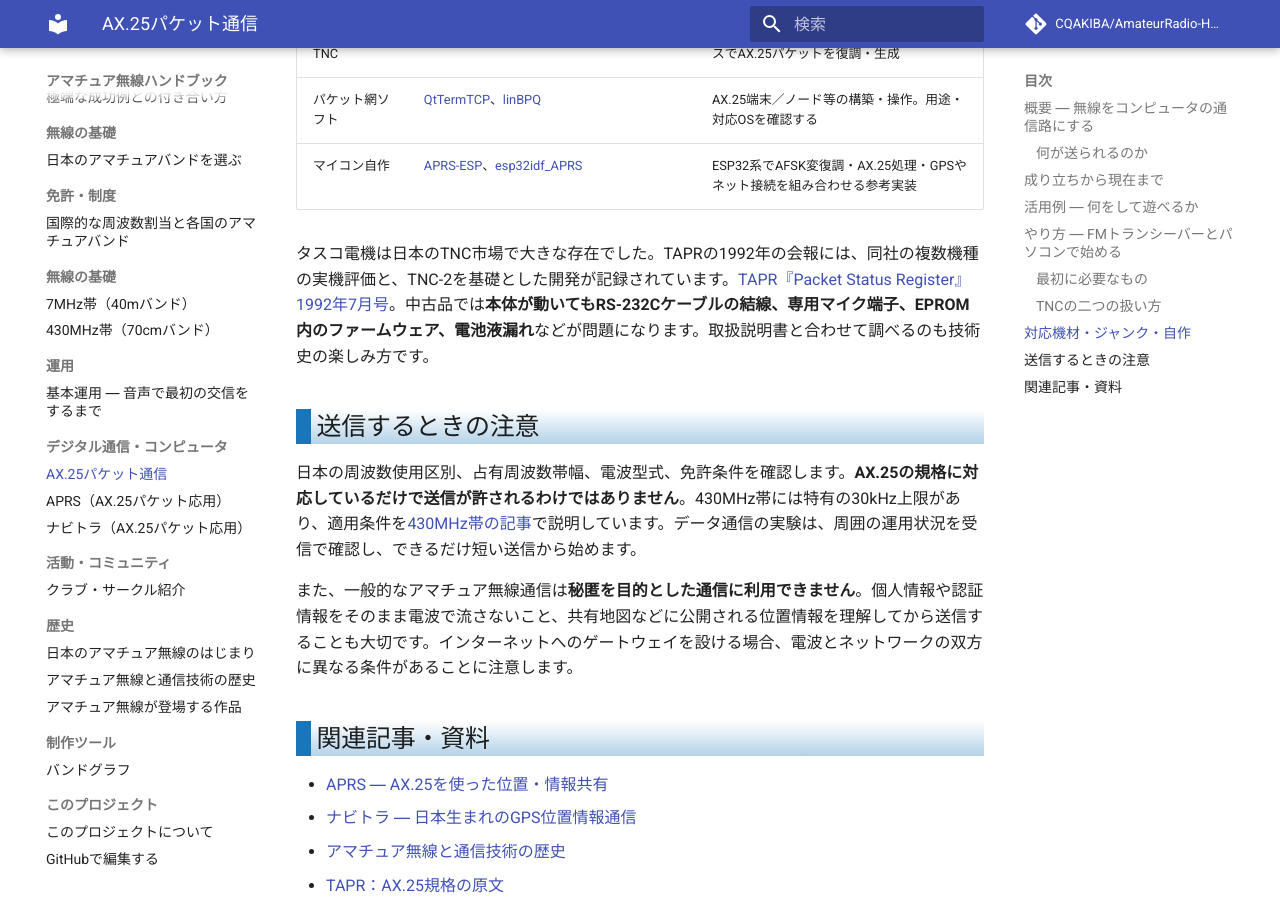
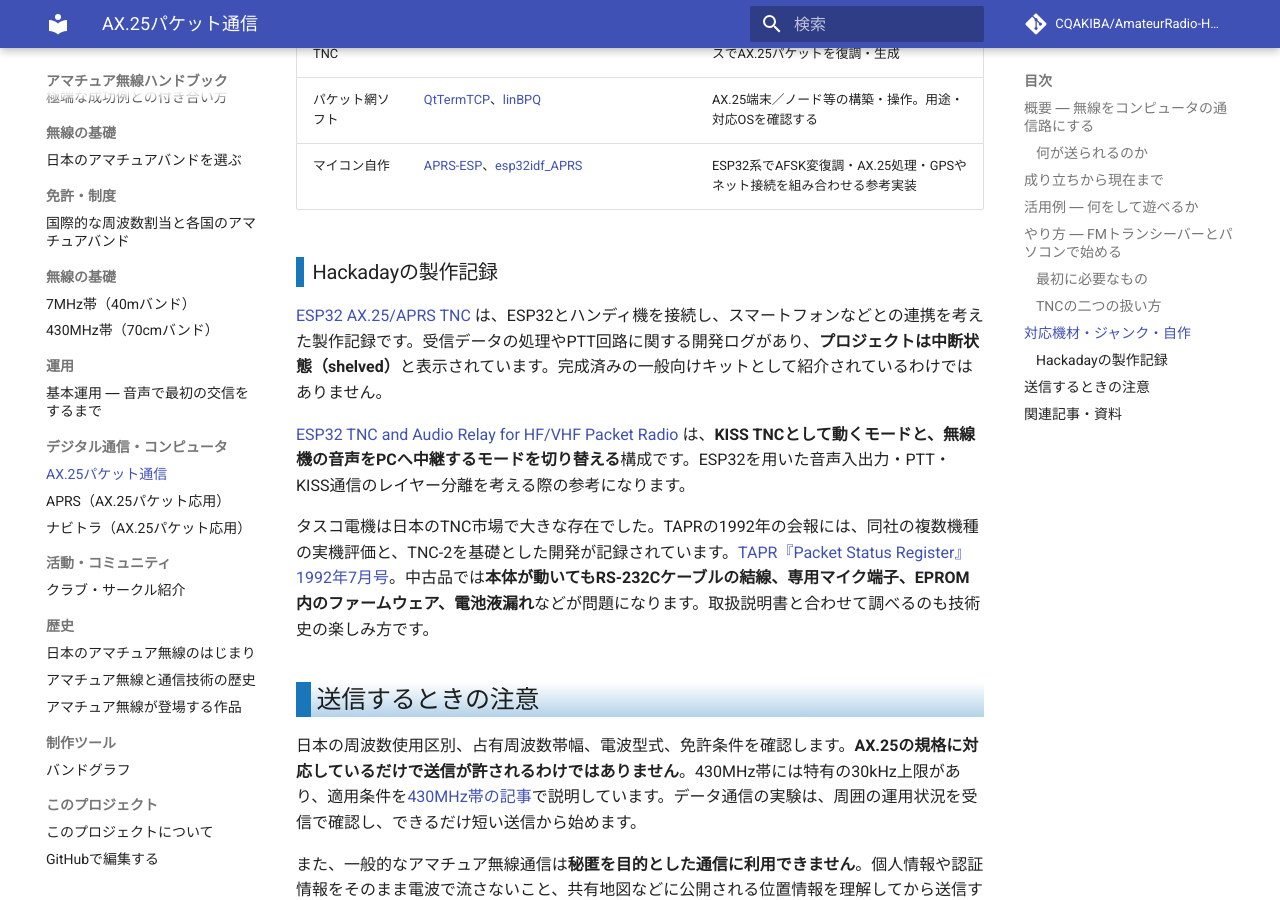
Before and after one commit to CQAKIBA/AmateurRadio-Handbook, an MkDocs documentation site: the page built from docs/07_デジタル通信・コンピュータ/AX25パケット.md, in a window 1280 px wide and 900 px high, scrolled down 4420 px. Built offline with MkDocs 1.6.1 and Material for MkDocs 9.7.7, drawn with Linux system fonts in a browser that asks for light colours; comment, search, counter and statistics services are not loaded.

Commit message:
docs: AX.25にHackadayのESP32 TNC製作例を追加

```diff
--- a/docs/07_デジタル通信・コンピュータ/AX25パケット.md
+++ b/docs/07_デジタル通信・コンピュータ/AX25パケット.md
@@ -105,6 +105,12 @@ FM音声回路を使う**1200bit/s AFSK**では、一般に1200Hzと2200Hzの2
 | パケット網ソフト | [QtTermTCP](https://github.com/g8bpq/QtTermTCP)、[linBPQ](https://www.cantab.net/users/john.wiseman/Documents/) | AX.25端末／ノード等の構築・操作。用途・対応OSを確認する |
 | マイコン自作 | [APRS-ESP](https://github.com/erstec/APRS-ESP)、[esp32idf_APRS](https://github.com/hiperiondev/esp32idf_APRS) | ESP32系でAFSK変復調・AX.25処理・GPSやネット接続を組み合わせる参考実装 |
 
+### Hackadayの製作記録
+
+[ESP32 AX.25/APRS TNC](https://hackaday.io/project/165940-esp32-ax25aprs-tnc) は、ESP32とハンディ機を接続し、スマートフォンなどとの連携を考えた製作記録です。受信データの処理やPTT回路に関する開発ログがあり、**プロジェクトは中断状態（shelved）**と表示されています。完成済みの一般向けキットとして紹介されているわけではありません。
+
+[ESP32 TNC and Audio Relay for HF/VHF Packet Radio](https://hackaday.io/project/170710-esp32-tnc-and-audio-relay-for-hfvhf-packet-radio) は、**KISS TNCとして動くモードと、無線機の音声をPCへ中継するモードを切り替える**構成です。ESP32を用いた音声入出力・PTT・KISS通信のレイヤー分離を考える際の参考になります。
+
 タスコ電機は日本のTNC市場で大きな存在でした。TAPRの1992年の会報には、同社の複数機種の実機評価と、TNC-2を基礎とした開発が記録されています。[TAPR『Packet Status Register』1992年7月号](https://files.tapr.org/psr/psr047.pdf)。中古品では**本体が動いてもRS-232Cケーブルの結線、専用マイク端子、EPROM内のファームウェア、電池液漏れ**などが問題になります。取扱説明書と合わせて調べるのも技術史の楽しみ方です。
 
 ## 送信するときの注意
```
